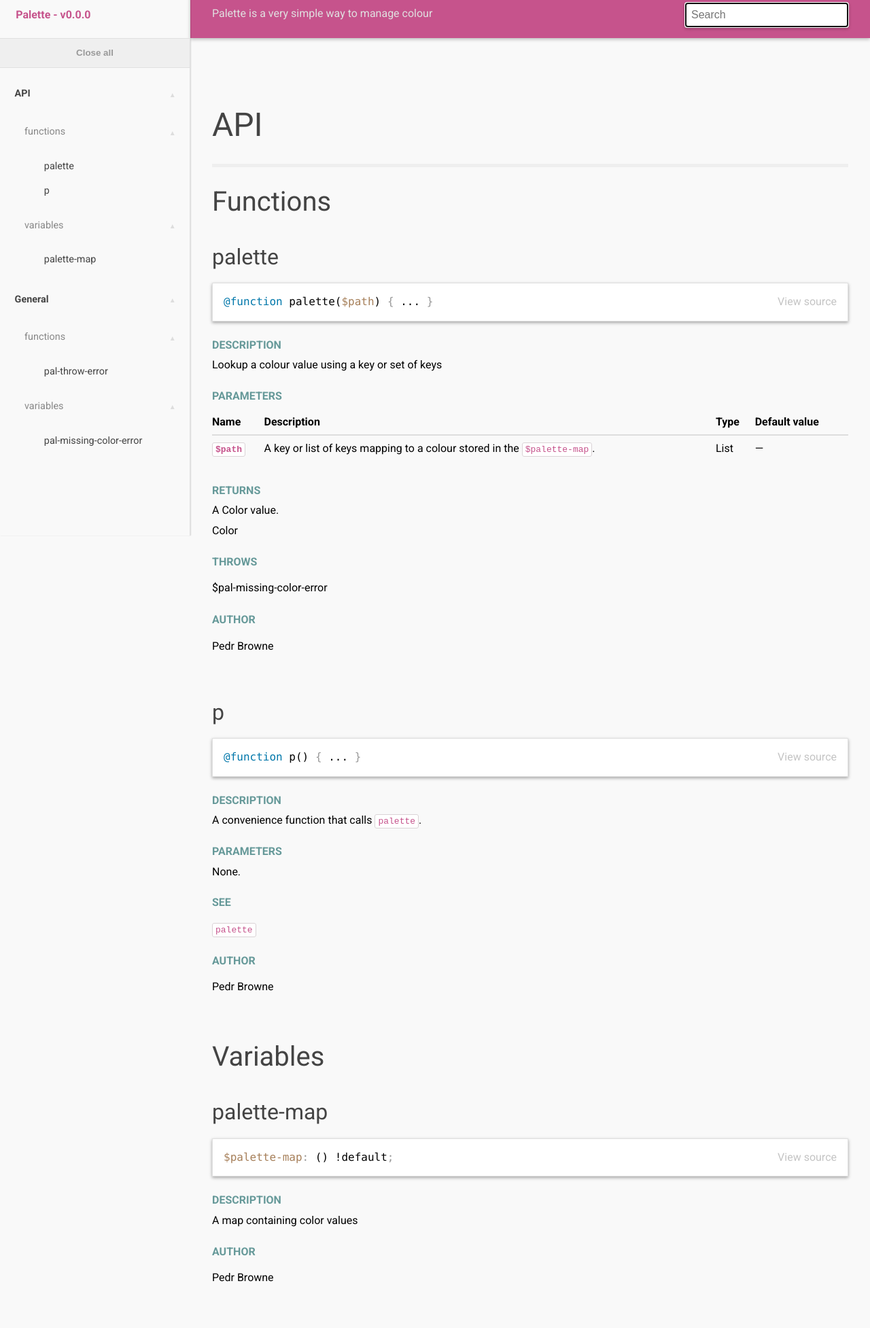
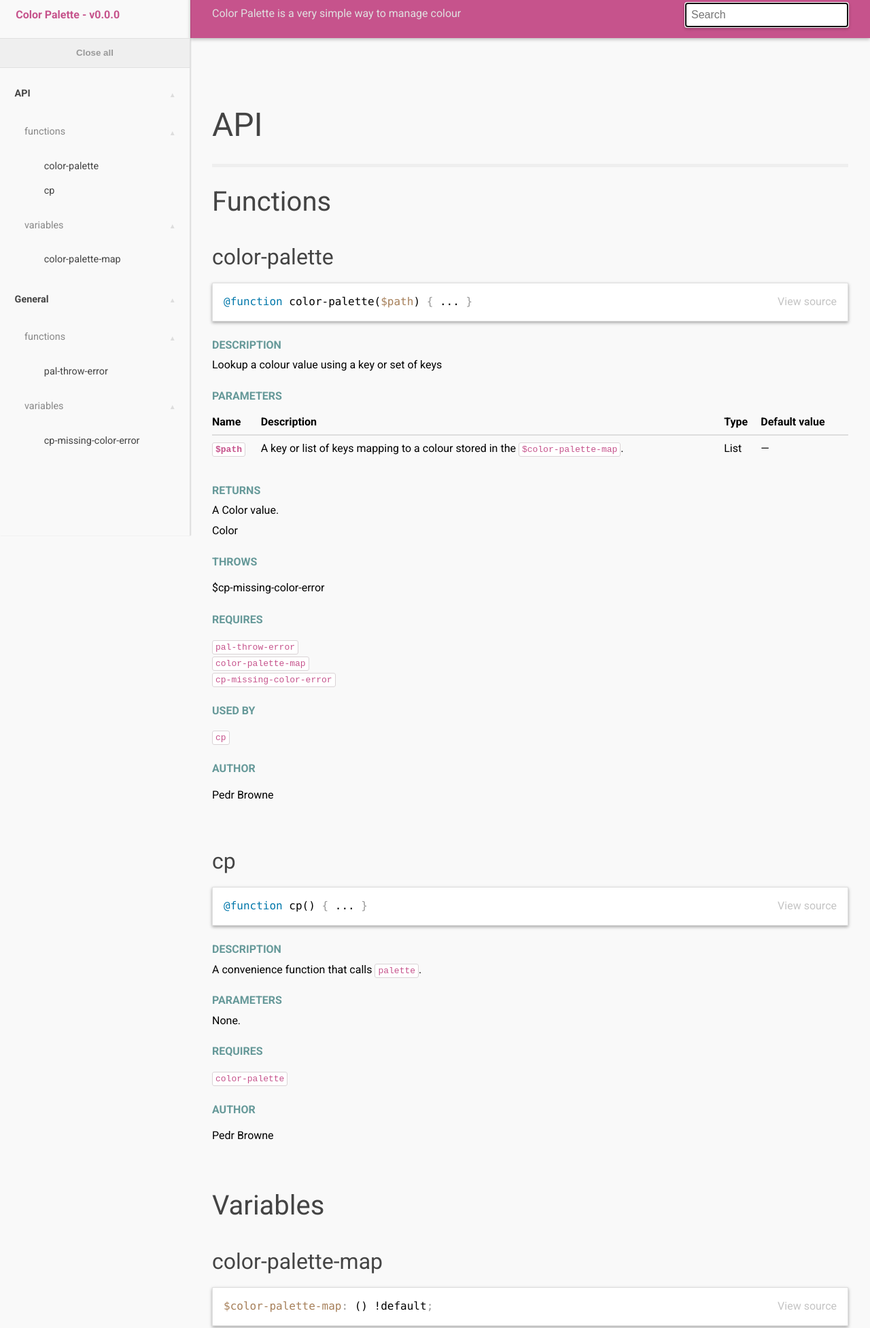
Before and after one commit to Undistraction/color-palette, a website: page docs/index.html in a window 1280 px wide. Shown: the part 12-1966 px from the top of the page at 68% size. Drawn offline with nearby package versions, Linux system fonts and the light colour scheme.

Commit message:
refactor: Rename to colour-palette

```diff
--- a/docs/index.html
+++ b/docs/index.html
@@ -8,7 +8,7 @@
 
   <meta charset="utf-8" />
 
-<title>Palette - v0.0.0</title>
+<title>Color Palette - v0.0.0</title>
 <link rel="stylesheet" href="assets/css/main.css" />
 <link href='http://fonts.googleapis.com/css?family=Roboto:400,500,700' rel='stylesheet' type='text/css'>
 <meta name="viewport" content="width=device-width">
@@ -26,7 +26,7 @@
   <div class="sidebar__header">
   <h1 class="sidebar__title">
 
-      <a href="https://github.com/Undistraction/Palette">Palette - v0.0.0</a>
+      <a href="https://github.com/Undistraction/color-palette">Color Palette - v0.0.0</a>
 
   </h1>
 </div>
@@ -54,8 +54,8 @@
 
 
             <ul class="list-unstyled">
-            <li class="sidebar__item  sassdoc__item" data-name="palette" data-type="function">
-              <a href="#function-palette">palette
+            <li class="sidebar__item  sassdoc__item" data-name="color-palette" data-type="function">
+              <a href="#function-color-palette">color-palette
 
 
               </a>
@@ -63,8 +63,8 @@
 
 
 
-            <li class="sidebar__item  sassdoc__item" data-name="p" data-type="function">
-              <a href="#function-p">p
+            <li class="sidebar__item  sassdoc__item" data-name="cp" data-type="function">
+              <a href="#function-cp">cp
 
 
               </a>
@@ -86,8 +86,8 @@
 
 
             <ul class="list-unstyled">
-            <li class="sidebar__item  sassdoc__item" data-name="palette-map" data-type="variable">
-              <a href="#variable-palette-map">palette-map
+            <li class="sidebar__item  sassdoc__item" data-name="color-palette-map" data-type="variable">
+              <a href="#variable-color-palette-map">color-palette-map
 
 
               </a>
@@ -138,8 +138,8 @@
 
 
             <ul class="list-unstyled">
-            <li class="sidebar__item  sassdoc__item" data-name="pal-missing-color-error" data-type="variable">
-              <a href="#variable-pal-missing-color-error">pal-missing-color-error
+            <li class="sidebar__item  sassdoc__item" data-name="cp-missing-color-error" data-type="variable">
+              <a href="#variable-cp-missing-color-error">cp-missing-color-error
 
 
               </a>
@@ -165,7 +165,7 @@
   <div class="container">
 
     <div class="header__description">
-      <p>Palette is a very simple way to manage colour</p>
+      <p>Color Palette is a very simple way to manage colour</p>
 
     </div>
 
@@ -205,12 +205,12 @@
 
 
 
-                <section class="main__item  item" id="function-palette">
+                <section class="main__item  item" id="function-color-palette">
 
 <h3 class="item__heading">
 
 
-  <a class="item__name" href="#function-palette">palette</a>
+  <a class="item__name" href="#function-color-palette">color-palette</a>
 
 
 
@@ -241,7 +241,7 @@
 <div class="relative  clear  code--collapsed">
   <pre class="item__code  item__code--togglable  language-scss"
     data-current-state="collapsed"
-    data-expanded="@function palette($path) {
+    data-expanded="@function color-palette($path) {
   $list: null;
 
   // Handle lists so that they can be passed aswell as separate arguments
@@ -254,7 +254,7 @@
 
   // Handle cases where a single key is passed - if the key&#39;s value is a map, delegate to its `base` value
   @if length($list) == 1 {
-    $root-value: map-get($palette-map, $list...);
+    $root-value: map-get($color-palette-map, $list...);
     @if type-of($root-value) == map {
       $list: append($list, base);
     }@else if $root-value {
@@ -262,16 +262,16 @@
     }
   }
 
-  $value: map-get-deep($palette-map, $list);
+  $value: map-get-deep($color-palette-map, $list);
   @if $value {
     @return $value;
   }
-  @return pal-throw-error($pal-missing-color-error, &quot;Palette value at path: `#{$list}` didn&#39;t exist in map `#{inspect($palette-map)}`&quot;);
+  @return pal-throw-error($cp-missing-color-error, &quot;Palette value at path: `#{$list}` didn&#39;t exist in map `#{inspect($color-palette-map)}`&quot;);
  }"
-    data-collapsed="@function palette($path) { ... }"><code>@function palette($path) { ... }</code></pre>
+    data-collapsed="@function color-palette($path) { ... }"><code>@function color-palette($path) { ... }</code></pre>
 
 
-    <a href="https://github.com/Undistraction/palette/palette/_api.scss#L26-L52" class="item__source-link" target="_blank">View source</a>
+    <a href="https://github.com/Undistraction/color-palette/color-palette/_api.scss#L26-L52" class="item__source-link" target="_blank">View source</a>
 
 </div>
 
@@ -308,7 +308,7 @@
 
         <tr class="item__parameter">
           <th scope="row" data-label="name"><code>$path</code></th>
-          <td data-label="desc"><p>A key or list of keys mapping to a colour stored in the <code>$palette-map</code>.</p>
+          <td data-label="desc"><p>A key or list of keys mapping to a colour stored in the <code>$color-palette-map</code>.</p>
 </td>
           <td data-label="type">
 
@@ -351,7 +351,7 @@
 
   <ul class="list-unstyled">
 
-      <li><p>$pal-missing-color-error</p>
+      <li><p>$cp-missing-color-error</p>
 </li>
 
   </ul>
@@ -362,6 +362,209 @@
 
 
 
+
+
+
+      <h3 class="item__sub-heading">Requires</h3>
+      <ul class="list-unstyled">
+
+
+
+      <li>
+        <a href="#function-pal-throw-error"><code>pal-throw-error</code></a>
+
+      </li>
+
+
+
+
+
+
+
+
+
+      <li>
+        <a href="#variable-color-palette-map"><code>color-palette-map</code></a>
+
+      </li>
+
+
+
+
+
+
+
+
+
+      <li>
+        <a href="#variable-cp-missing-color-error"><code>cp-missing-color-error</code></a>
+
+      </li>
+
+
+
+
+
+
+</ul>
+
+
+
+
+
+
+
+
+
+
+
+
+      <h3 class="item__sub-heading">Used by</h3>
+      <ul class="list-unstyled  list-inline">
+
+
+    <li><a href="#function-cp"><code>cp</code></a></li>
+
+
+
+
+
+</ul>
+
+
+
+
+
+
+
+
+
+
+
+
+
+
+
+
+
+
+
+
+
+
+
+  <h3 class="item__sub-heading">Author</h3>
+
+  <ul class="list-unstyled">
+
+      <li><p>Pedr Browne</p>
+</li>
+
+  </ul>
+
+
+
+
+
+
+</section>
+
+                <section class="main__item  item" id="function-cp">
+
+<h3 class="item__heading">
+
+
+  <a class="item__name" href="#function-cp">cp</a>
+
+
+
+
+</h3>
+
+
+
+
+
+
+
+
+
+
+
+
+<div class="relative  clear  code--collapsed">
+  <pre class="item__code  item__code--togglable  language-scss"
+    data-current-state="collapsed"
+    data-expanded="@function cp() {
+  @return color-palette($path...)
+ }"
+    data-collapsed="@function cp() { ... }"><code>@function cp() { ... }</code></pre>
+
+
+    <a href="https://github.com/Undistraction/color-palette/color-palette/_api.scss#L58-L60" class="item__source-link" target="_blank">View source</a>
+
+</div>
+
+
+
+
+
+
+
+
+
+  <h3 class="item__sub-heading">Description</h3>
+
+  <div class="item__description"><p>A convenience function that calls <code>palette</code>.</p>
+</div>
+
+
+
+
+    <h3 class="item__sub-heading">Parameters</h3>
+
+
+
+  <p>None.</p>
+
+
+
+
+
+
+
+
+
+
+
+
+
+
+
+
+
+
+
+
+
+
+
+      <h3 class="item__sub-heading">Requires</h3>
+      <ul class="list-unstyled">
+
+
+
+      <li>
+        <a href="#function-color-palette"><code>color-palette</code></a>
+
+      </li>
+
+
+
+
+
+
+</ul>
 
 
 
@@ -409,144 +612,6 @@
 
 </section>
 
-                <section class="main__item  item" id="function-p">
-
-<h3 class="item__heading">
-
-
-  <a class="item__name" href="#function-p">p</a>
-
-
-
-
-</h3>
-
-
-
-
-
-
-
-
-
-
-
-
-<div class="relative  clear  code--collapsed">
-  <pre class="item__code  item__code--togglable  language-scss"
-    data-current-state="collapsed"
-    data-expanded="@function p() {
-  @return palette($path...)
- }"
-    data-collapsed="@function p() { ... }"><code>@function p() { ... }</code></pre>
-
-
-    <a href="https://github.com/Undistraction/palette/palette/_api.scss#L58-L60" class="item__source-link" target="_blank">View source</a>
-
-</div>
-
-
-
-
-
-
-
-
-
-  <h3 class="item__sub-heading">Description</h3>
-
-  <div class="item__description"><p>A convenience function that calls <code>palette</code>.</p>
-</div>
-
-
-
-
-    <h3 class="item__sub-heading">Parameters</h3>
-
-
-
-  <p>None.</p>
-
-
-
-
-
-
-
-
-
-
-
-
-
-
-
-
-
-
-
-
-
-
-
-
-
-
-
-
-
-
-
-
-
-
-
-
-
-
-
-
-
-
-      <h3 class="item__sub-heading">See</h3>
-      <ul class="list-unstyled  list-inline">
-
-
-    <li><a href="#function-palette"><code>palette</code></a></li>
-
-
-
-
-
-</ul>
-
-
-
-
-
-
-
-
-
-
-
-
-  <h3 class="item__sub-heading">Author</h3>
-
-  <ul class="list-unstyled">
-
-      <li><p>Pedr Browne</p>
-</li>
-
-  </ul>
-
-
-
-
-
-
-</section>
-
             </section>
 
 
@@ -561,12 +626,12 @@
 
 
 
-                <section class="main__item  item" id="variable-palette-map">
+                <section class="main__item  item" id="variable-color-palette-map">
 
 <h3 class="item__heading">
 
 
-  <a class="item__name" href="#variable-palette-map">palette-map</a>
+  <a class="item__name" href="#variable-color-palette-map">color-palette-map</a>
 
 
 
@@ -582,10 +647,10 @@
 
 
 <div class="relative  clear">
-  <pre class="item__code  language-scss"><code>$palette-map: () !default;</code></pre>
+  <pre class="item__code  language-scss"><code>$color-palette-map: () !default;</code></pre>
 
 
-    <a href="https://github.com/Undistraction/palette/palette/_api.scss" class="item__source-link" target="_blank">View source</a>
+    <a href="https://github.com/Undistraction/color-palette/color-palette/_api.scss#L10-L10" class="item__source-link" target="_blank">View source</a>
 
 </div>
 
@@ -628,6 +693,21 @@
 
 
 
+
+
+
+
+      <h3 class="item__sub-heading">Used by</h3>
+      <ul class="list-unstyled  list-inline">
+
+
+    <li><a href="#function-color-palette"><code>color-palette</code></a></li>
+
+
+
+
+
+</ul>
 
 
 
@@ -736,10 +816,10 @@
   <pre class="item__code  item__code--togglable  language-scss"
     data-current-state="collapsed"
     data-expanded="@function pal-throw-error($error, $message) {
-  @if $pal-under-test {
-    @if not $pal-error-thrown {
-      $pal-error-thrown: true !global;
-      $pal-last-error: $error !global;
+  @if $cp-under-test {
+    @if not $cp-error-thrown {
+      $cp-error-thrown: true !global;
+      $cp-last-error: $error !global;
     }
   } @else {
     @error &quot;#{$error} #{$message}&quot;;
@@ -749,7 +829,7 @@
     data-collapsed="@function pal-throw-error($error, $message) { ... }"><code>@function pal-throw-error($error, $message) { ... }</code></pre>
 
 
-    <a href="https://github.com/Undistraction/palette/palette/_support.scss#L23-L33" class="item__source-link" target="_blank">View source</a>
+    <a href="https://github.com/Undistraction/color-palette/color-palette/_support.scss#L23-L33" class="item__source-link" target="_blank">View source</a>
 
 </div>
 
@@ -764,7 +844,7 @@
   <h3 class="item__sub-heading">Description</h3>
 
   <div class="item__description"><p>By default, this function will throw a Sass error, but allows errors to be stopped during testing,
-with the error saved to <code>$pal-last-error</code> instead so tests can check it was thrown.</p>
+with the error saved to <code>$cp-last-error</code> instead so tests can check it was thrown.</p>
 </div>
 
 
@@ -842,6 +922,14 @@ with the error saved to <code>$pal-last-error</code> instead so tests can check
 
 
 
+  <h3 class="item__sub-heading">Throws</h3>
+
+  <ul class="list-unstyled">
+
+      <li><h1 id="-error-message-">{$error} #{$message}</h1>
+</li>
+
+  </ul>
 
 
 
@@ -856,6 +944,22 @@ with the error saved to <code>$pal-last-error</code> instead so tests can check
 
 
 
+
+
+
+
+
+      <h3 class="item__sub-heading">Used by</h3>
+      <ul class="list-unstyled  list-inline">
+
+
+    <li><a href="#function-color-palette"><code>color-palette</code></a></li>
+
+
+
+
+
+</ul>
 
 
 
@@ -900,12 +1004,12 @@ with the error saved to <code>$pal-last-error</code> instead so tests can check
 
 
 
-                <section class="main__item  item" id="variable-pal-missing-color-error">
+                <section class="main__item  item" id="variable-cp-missing-color-error">
 
 <h3 class="item__heading">
 
 
-  <a class="item__name" href="#variable-pal-missing-color-error">pal-missing-color-error</a>
+  <a class="item__name" href="#variable-cp-missing-color-error">cp-missing-color-error</a>
 
 
 
@@ -921,10 +1025,10 @@ with the error saved to <code>$pal-last-error</code> instead so tests can check
 
 
 <div class="relative  clear">
-  <pre class="item__code  language-scss"><code>$pal-missing-color-error: "Missing Color Error";</code></pre>
+  <pre class="item__code  language-scss"><code>$cp-missing-color-error: &quot;Missing Color Error&quot;;</code></pre>
 
 
-    <a href="https://github.com/Undistraction/palette/palette/_support.scss" class="item__source-link" target="_blank">View source</a>
+    <a href="https://github.com/Undistraction/color-palette/color-palette/_support.scss#L4-L4" class="item__source-link" target="_blank">View source</a>
 
 </div>
 
@@ -967,6 +1071,21 @@ with the error saved to <code>$pal-last-error</code> instead so tests can check
 
 
 
+
+
+
+
+      <h3 class="item__sub-heading">Used by</h3>
+      <ul class="list-unstyled  list-inline">
+
+
+    <li><a href="#function-color-palette"><code>color-palette</code></a></li>
+
+
+
+
+
+</ul>
 
 
 
@@ -1017,7 +1136,7 @@ with the error saved to <code>$pal-last-error</code> instead so tests can check
         <div class="footer__project-info  project-info">
           <!-- Name and URL -->
 
-            <a class="project-info__name" href="https://github.com/Undistraction/Palette">Palette</a>
+            <a class="project-info__name" href="https://github.com/Undistraction/color-palette">Color Palette</a>
 
 
           <!-- Version -->
```
Also changed, not shown: bower.json (+4 -4 lines), package.json (+7 -7 lines), sass/_color-palette.scss (added, +8 -0 lines), sass/_palette.scss (deleted, +0 -8 lines), sass/color-palette/_api.scss (renamed from sass/palette/_api.scss, +9 -9 lines), sass/color-palette/_support.scss (renamed from sass/palette/_support.scss, +9 -9 lines), test/color-palette/_color-palette.scss (renamed from test/palette/_palette.scss, +18 -18 lines), test/color-palette/support/_fixtures.scss (renamed from test/palette/support/_fixtures.scss, +1 -1 lines), test/color-palette/support/_reset-errors.scss (added, +5 -0 lines), test/palette/support/_reset-errors.scss (deleted, +0 -5 lines), test/test.scss (+3 -3 lines), README.md, dist/_palette.scss, 1 other file.
